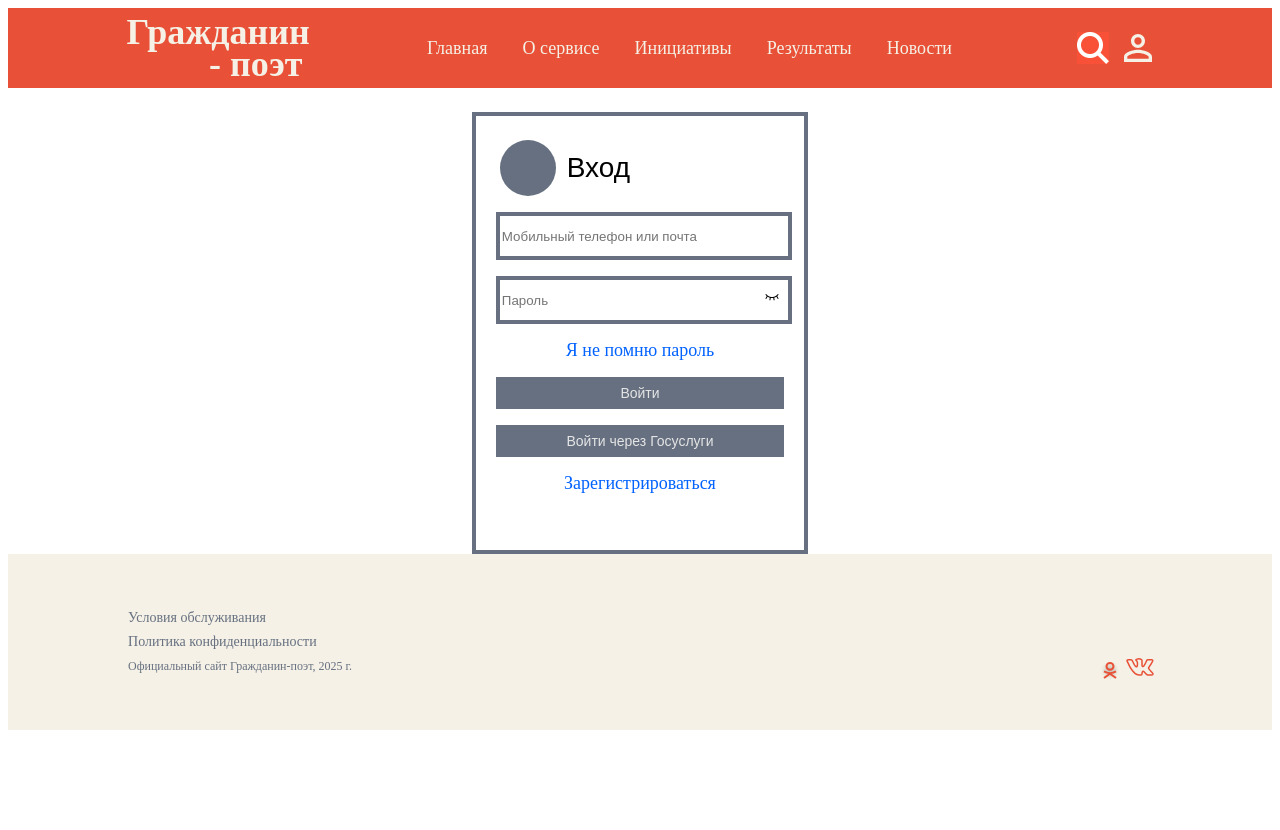
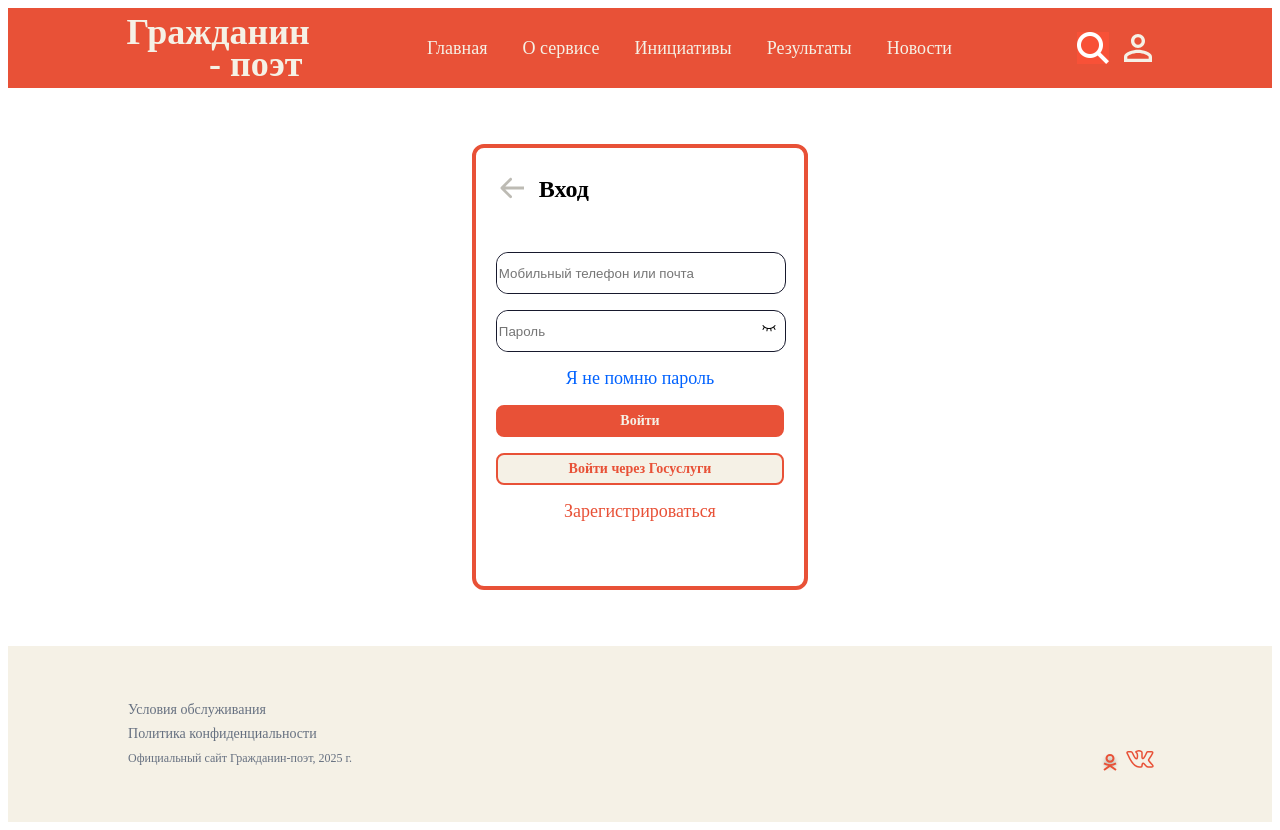
Before and after one commit to Murat29/hackathon-poems, a React (Create React App) app: page /hackathon-poems/login in a window 1280 px wide. Before the commit the page ends 800 px from the top, so only its background shows below. Built offline with nearby package versions, Linux system fonts and the light colour scheme.

Commit message:
feat: сверстать страницу входа по новому макету с адаптивом

```diff
--- a/src/blocks/content/content.css
+++ b/src/blocks/content/content.css
@@ -1,5 +1,5 @@
 .content {
-    width: 272px;
+    width: 288px;
     margin: auto;
 }
 
--- a/src/blocks/entry/__button/entry__button.css
+++ b/src/blocks/entry/__button/entry__button.css
@@ -1,24 +1,27 @@
 .entry__button {
-  width: 104px;
-  font-weight: 300;
-  font-size: 28px;
-  line-height: 114%;
-  text-align: end;
+  width: 76px;
+  margin: 0 auto 48px;
+  font-family: Cormorant Garamond;
+  font-style: normal;
+  font-weight: bold;
+  font-size: 36px;
+  line-height: 36px;
   background-color: white;
   border: none;
-  background-image: url(../../../images/иконкапрофиля.svg);
-  background-size: 16px 32px;
-  background-position: left;
-  background-repeat: no-repeat;
-  margin-bottom: 80px;
 }
 
 @media screen and (min-width: 1024px) {
   .entry__button {
-    background-image: url(../../../images/иконкапрофиля-desktop.svg);
-    background-size: 56px 56px;
-    width: 136px;
-    height: 56px;
-    margin: 24px 0 16px 24px;
+    margin: 24px 0 48px 24px;
+    background-image: url(../../../images/стрелка\ назад.svg);
+    background-position: left;
+    background-repeat: no-repeat;
+    background-size: 24px 24px;
+    width: 95px;
+    height: 32px;
+    text-align: end;
+    font-weight: 600;
+    font-size: 24px;
+    line-height: 32px;
   }
 }
--- a/src/blocks/entry/entry.css
+++ b/src/blocks/entry/entry.css
@@ -1,9 +1,13 @@
 .entry {
-  margin-top: 24px;
+  margin: 40px auto 48px;
+  display: flex;
+  flex-direction: column;
 }
 
 @media screen and (min-width: 1024px) {
   .entry {
-    border: 4px solid #667080;
+    margin: 56px auto;
+    border: 4px solid #E85137;
+    border-radius: 12px;
   }
 }
--- /dev/null
+++ b/src/blocks/form/__button/_type/form__button_type_last.css
@@ -0,0 +1,4 @@
+.form__button_type_last {
+    background: #F5F1E6;
+    color: #E85137;
+}
--- a/src/blocks/form/__button/form__button.css
+++ b/src/blocks/form/__button/form__button.css
@@ -1,10 +1,13 @@
 .form__button {
-    background: #667080;
-    border: 2px solid #667080;
+    background: #E85137;
+    border: 2px solid #E85137;
+    border-radius: 8px;
     width: 100%;
     min-height: 32px;
-    font-weight: 300;
+    font-family: Raleway;
+    font-style: normal;
+    font-weight: 800;
     font-size: 14px;
     line-height: 16px;
-    color: #E5E5E5;
+    color: #F5F1E6;
 }
--- a/src/blocks/form/__input/form__input.css
+++ b/src/blocks/form/__input/form__input.css
@@ -1,5 +1,12 @@
 .form__input {
     border: none;
+    border-radius: 8px;
     outline: none;
     width: 90%;
 }
+
+@media screen and (min-width: 1024px) {
+    .form__input {
+        border-radius: 12px;
+    }
+}
--- a/src/blocks/form/__label/form__label.css
+++ b/src/blocks/form/__label/form__label.css
@@ -1,7 +1,8 @@
 .form__label {
-    width: 98%;
+    width: 100%;
     min-height: 32px;
-    border: 2px solid #667080;
+    border: 1px solid #737273;
+    border-radius: 8px;
     display: flex;
     justify-content: space-between;
 }
@@ -10,6 +11,7 @@
     .form__label {
         width: 100%;
         min-height: 40px;
-        border: 4px solid #667080;
+        border: 1px solid #17192D;
+        border-radius: 12px;
     }
 }
--- a/src/blocks/form/__link/_position/form__link_position_last-of-type.css
+++ b/src/blocks/form/__link/_position/form__link_position_last-of-type.css
@@ -1,9 +1,13 @@
 .form__link_position_last-of-type {
-    margin: 23px auto 20px;
+    margin: auto;
+    font-size: 14px;
+    color: #E85137;
 }
 
 @media screen and (min-width: 1024px) {
     .form__link_position_last-of-type {
-        margin: 0 auto 56px;
+        margin: 0 auto 64px;
+        font-size: 18px;
+        line-height: 21px;
     }
 }
--- a/src/blocks/form/__link/form__link.css
+++ b/src/blocks/form/__link/form__link.css
@@ -1,18 +1,22 @@
 .form__link {
     width: 144px;
-    font-weight: 300;
-    font-size: 14px;
+    font-family: Raleway;
+    font-style: normal;
+    font-weight: 200;
+    font-size: 12px;
     line-height: 16px;
     text-align: center;
     color: #0062FF;
     outline: none;
-    margin: auto;
+    margin: -8px auto 24px;
     text-decoration: none;
 }
 
 @media screen and (min-width: 1024px) {
     .form__link {
+        margin: auto;
         width: 186px;
+        font-weight: 300;
         font-size: 18px;
         line-height: 21px;
     }
--- a/src/components/Login.js
+++ b/src/components/Login.js
@@ -31,7 +31,7 @@ function Login() {
               setOpenedPopupPublicServices(true);
             }}
             type="button"
-            className="form__button"
+            className="form__button form__button_type_last"
           >
             Войти через Госуслуги
           </button>
--- a/src/index.css
+++ b/src/index.css
@@ -93,6 +93,7 @@
 @import url(./blocks/form/__link/_place/form__link_place_registrartion.css);
 @import url(./blocks/form/__text/form__text.css);
 @import url(./blocks/form/__button/form__button.css);
+@import url(./blocks/form/__button/_type/form__button_type_last.css);
 @import url(./blocks/form/__button-submit/form__button-submit.css);
 @import url(./blocks/form/__button-submit/_place/form__button-submit_place_registrartion.css);
 
```
Also changed, not shown: src/images/стрелка назад.svg, 1 other file (tests, documents, lock files or other folders).
